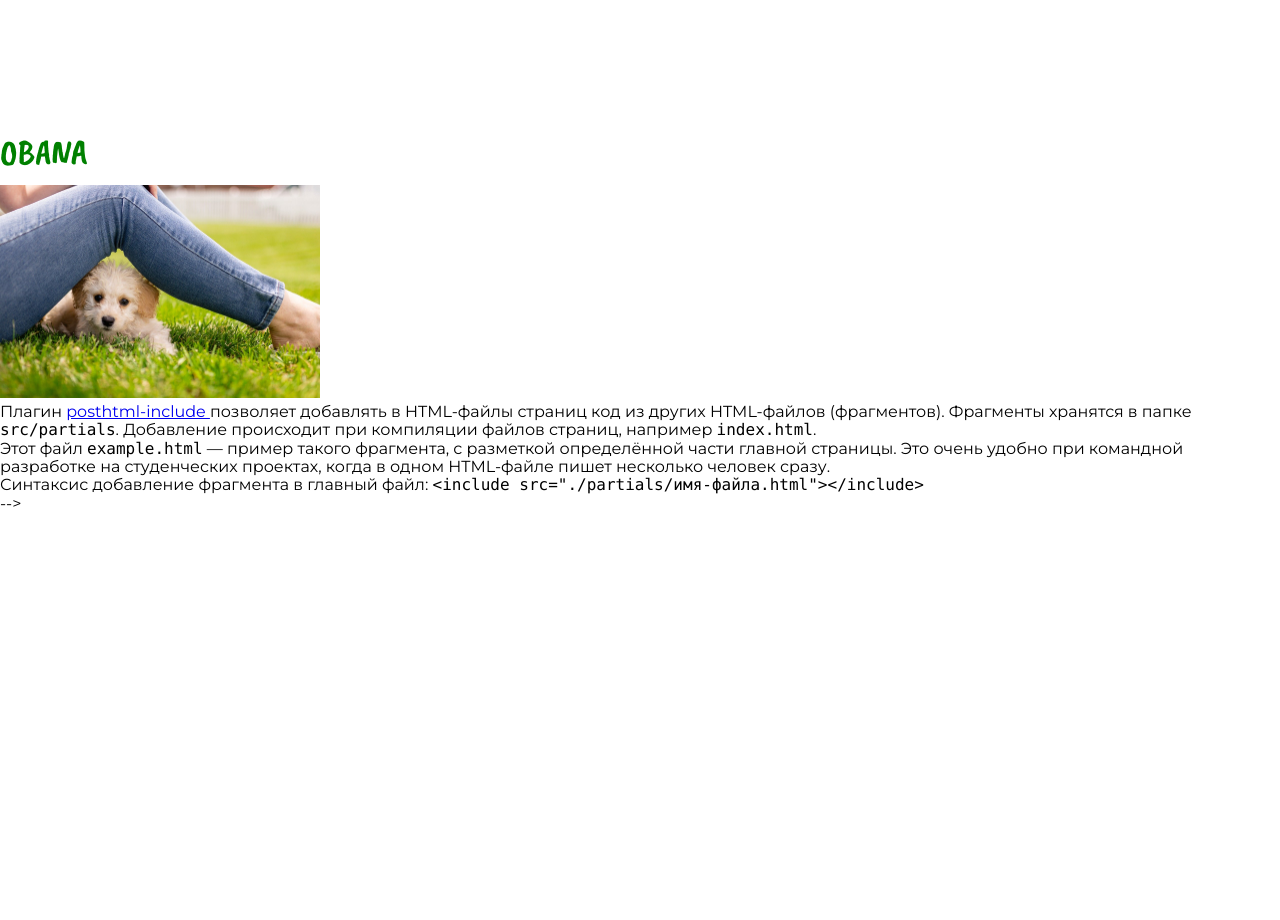
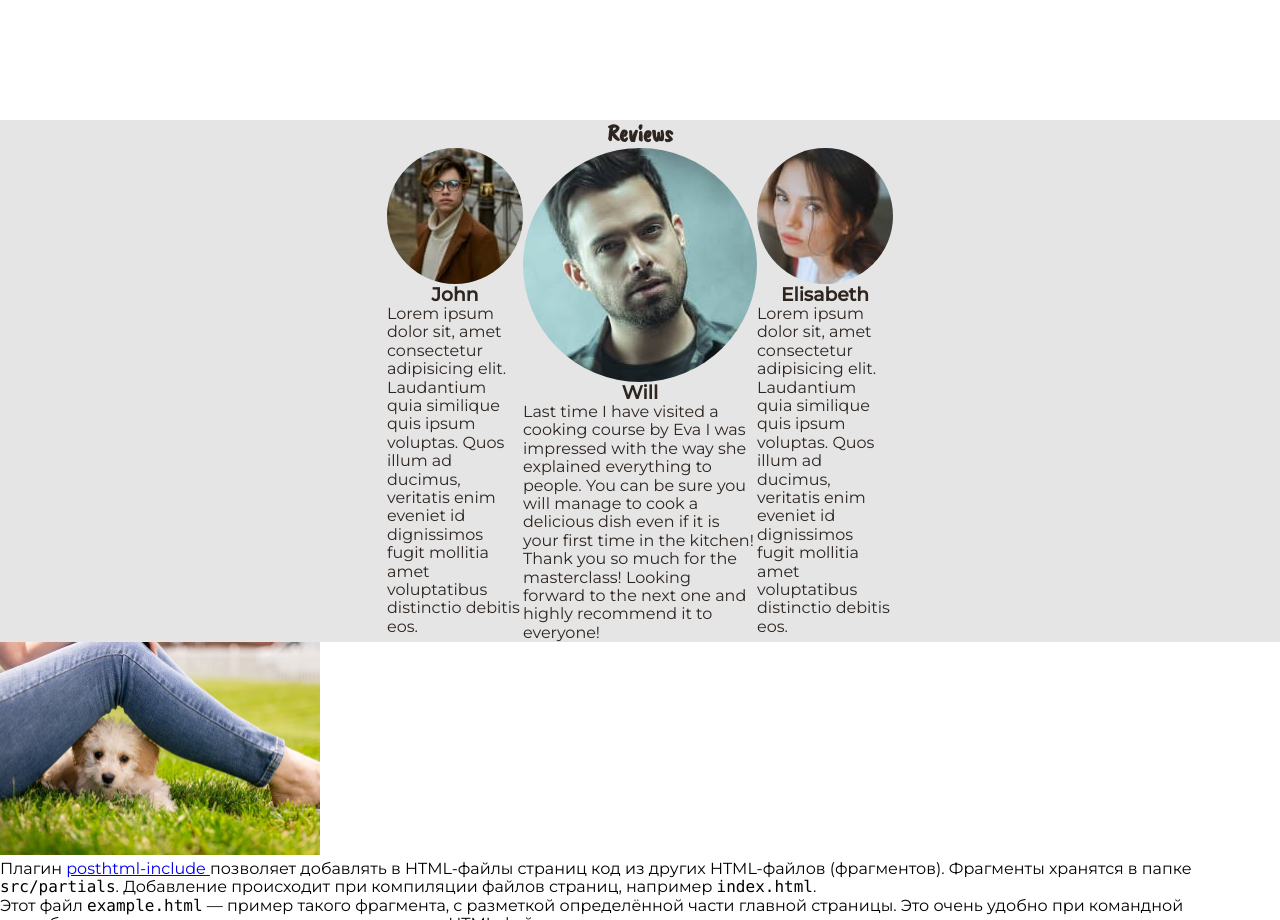
Before and after one commit to PetroMota/Testdrive, a website built with Parcel: page src/index.html in a window 1280 px wide. Shown: the part 1080-2000 px from the top of the page. Before the commit the page ends 1593 px from the top, so only its background shows below. Built offline with nearby package versions, Linux system fonts and the light colour scheme.

Commit message:
Добавляет секцию Reviews
Добавлена секция  Reviews

```diff
--- a/src/index.html
+++ b/src/index.html
@@ -4,17 +4,18 @@
     <meta charset="UTF-8" />
     <meta name="viewport" content="width=device-width, initial-scale=1.0" />
     <title>Заголовок страницы</title>
-    <link rel="preconnect" href="https://fonts.gstatic.com">
-    <link href="https://fonts.googleapis.com/css2?family=Caveat+Brush&family=Montserrat:wght@400;500&display=swap"
-      rel="stylesheet">
+    <link rel="preconnect" href="https://fonts.gstatic.com" />
+    <link
+      href="https://fonts.googleapis.com/css2?family=Caveat+Brush&family=Montserrat:wght@400;500&display=swap"
+      rel="stylesheet"
+    />
     <link
       rel="stylesheet"
       href="https://cdnjs.cloudflare.com/ajax/libs/modern-normalize/1.0.0/modern-normalize.min.css"
       integrity="sha512-ISS7cAi1PEhQ8jnbJpJZMd29NlhNj4AWYyLOSp2CE/CsHxTCu+r+t0D2yoJudVrd0/8fTVPUVDzY5Tvli75u/g=="
       crossorigin="anonymous"
     />
-    <link rel="stylesheet" href="./sass/main.scss">
-
+    <link rel="stylesheet" href="./sass/main.scss" />
   </head>
   <body>
     <!-- Так добавляются фрагменты в главные HTML-файлы страниц. -->
@@ -24,12 +25,11 @@
 
     <include src="./partials/program.html"></include>
 
-    <include src="./partials/Reviews.html"></include>
+    <include src="./partials/reviews.html"></include>
 
     <include src="./partials/registration.html"></include>
 
     <include src="./partials/contact.html"></include>
-
 
     <!--<include src="./partials/example.html"></include>-->
 
--- a/src/partials/Reviews.html
+++ b/src/partials/Reviews.html
@@ -1 +1,58 @@
-<h2 class="title">OBANA</h2>
+<section class="reviews">
+  <h2 class="reviews__title">Reviews</h2>
+  <ul class="reviews__list">
+    <li class="review">
+      <img
+        class="review__client"
+        src="../src/images/reviews/review-client-001.jpg"
+        srcset="
+          ../src/images/reviews/review-client-001.jpg    1x,
+          ../src/images/reviews/review-client-001-2x.jpg 2x
+        "
+        alt="review 001"
+      />
+      <h3 class="review__client-name">John</h3>
+
+      <p class="review__client-text">
+        Lorem ipsum dolor sit, amet consectetur adipisicing elit. Laudantium quia similique quis
+        ipsum voluptas. Quos illum ad ducimus, veritatis enim eveniet id dignissimos fugit mollitia
+        amet voluptatibus distinctio debitis eos.
+      </p>
+    </li>
+    <li class="review">
+      <img
+        class="review__client"
+        src="../src/images/reviews/review-client-002.jpg"
+        srcset="
+          ../src/images/reviews/review-client-002.jpg    1x,
+          ../src/images/reviews/review-client-002-2x.jpg 2x
+        "
+        alt="review 002"
+      />
+      <h3 class="review__client-name">Will</h3>
+      <p class="review__client-text">
+        Last time I have visited a cooking course by Eva I was impressed with the way she explained
+        everything to people. You can be sure you will manage to cook a delicious dish even if it is
+        your first time in the kitchen! Thank you so much for the masterclass! Looking forward to
+        the next one and highly recommend it to everyone!
+      </p>
+    </li>
+    <li class="review">
+      <img
+        class="review__client"
+        src="../src/images/reviews/review-client-003.jpg"
+        srcset="
+          ../src/images/reviews/review-client-003.jpg    1x,
+          ../src/images/reviews/review-client-003-2x.jpg 2x
+        "
+        alt="review 003"
+      />
+      <h3 class="review__client-name">Elisabeth</h3>
+      <p class="review__client-text">
+        Lorem ipsum dolor sit, amet consectetur adipisicing elit. Laudantium quia similique quis
+        ipsum voluptas. Quos illum ad ducimus, veritatis enim eveniet id dignissimos fugit mollitia
+        amet voluptatibus distinctio debitis eos.
+      </p>
+    </li>
+  </ul>
+</section>
--- /dev/null
+++ b/src/sass/_reviews.scss
@@ -0,0 +1,50 @@
+// замениеть на стандартные !!!
+$body-default-text-color: #2e2520;
+$body-default-header-color: #2e2520;
+$body-light-text-color: #ffffff;
+$body-dark-header-color: #000000;
+$body-default-background-color: #e5e5e5;
+$body-dark-background-color: #fef3e4;
+$body-default-icon-color: #674d40;
+$body-light-icon-color: #ab816c;
+$body-light-icon-color: #2e2520;
+
+$mobile: 320px;
+$tablet: 768px;
+$desktop: 1280px;
+// --------------------------------
+
+.reviews {
+  background-color: $body-default-background-color;
+  color: $body-default-text-color;
+
+  .reviews__title {
+    color: $body-default-header-color;
+    text-align: center;
+    font-family: Caveat Brush;
+  }
+  .review {
+    display: flex;
+    flex-direction: column;
+    max-width: 234px;
+    &:first-child {
+      max-width: 136px;
+    }
+    &:last-child {
+      max-width: 136px;
+    }
+  }
+
+  .reviews__list {
+    display: flex;
+    flex-direction: row;
+    justify-content: center;
+  }
+
+  .review__client {
+    border-radius: 50%;
+  }
+  .review__client-name {
+    text-align: center;
+  }
+}
--- a/src/sass/main.scss
+++ b/src/sass/main.scss
@@ -8,3 +8,4 @@
 @import './variables';
 @import './common';
 @import './components';
+@import './reviews';
```
Also changed, not shown: src/sass/_common.scss (+8 -1 lines), src/images/reviews/review-client-001-2x.jpg (added), src/images/reviews/review-client-001.jpg (added), src/images/reviews/review-client-002-2x.jpg (added), src/images/reviews/review-client-002.jpg (added), src/images/reviews/review-client-003-2x.jpg (added), src/images/reviews/review-client-003.jpg (added).
